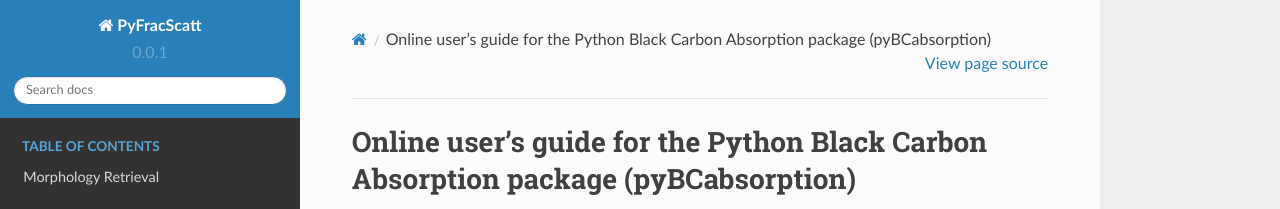
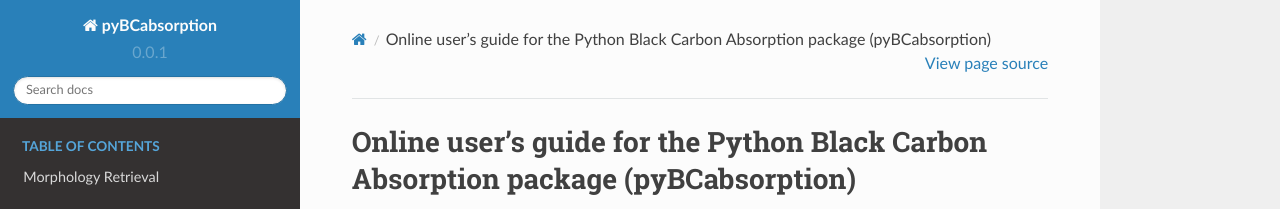
Before and after one commit to beelerpayton/FracScatt, a Sphinx documentation site: the page built from docs/source/index.rst, in a window 1280 px wide. Shown: the top 209 px of the page. Built offline with Sphinx 7.4.7 and the Read the Docs theme 2.0.0, drawn with Linux system fonts in a browser that asks for light colours; pages that are not in the unit, such as notebooks, are missing from menus.

Commit message:
Update conf.py

```diff
--- a/docs/source/conf.py
+++ b/docs/source/conf.py
@@ -2,7 +2,7 @@
 
 # -- Project information
 
-project = 'PyFracScatt'
+project = 'pyBCabsorption'
 copyright = '2022, Payton Beeler'
 author = 'P. Beeler'
 
```
